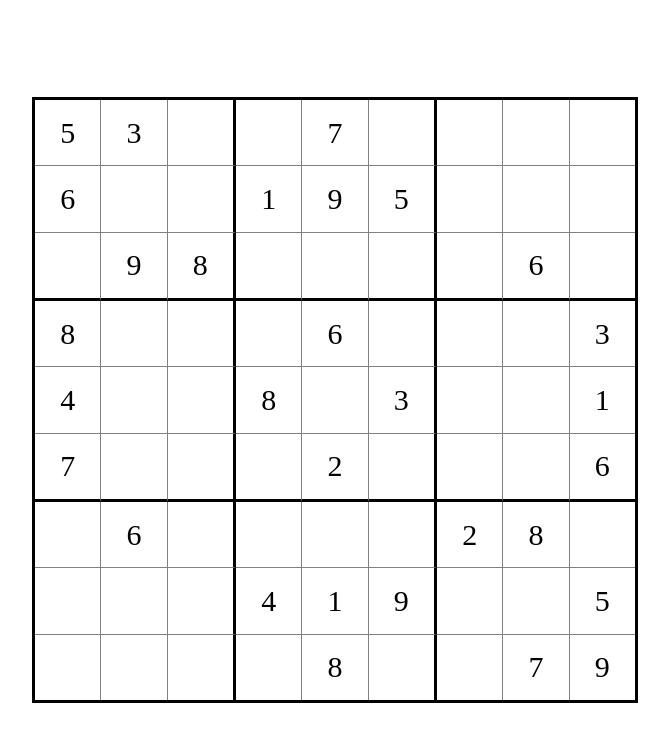
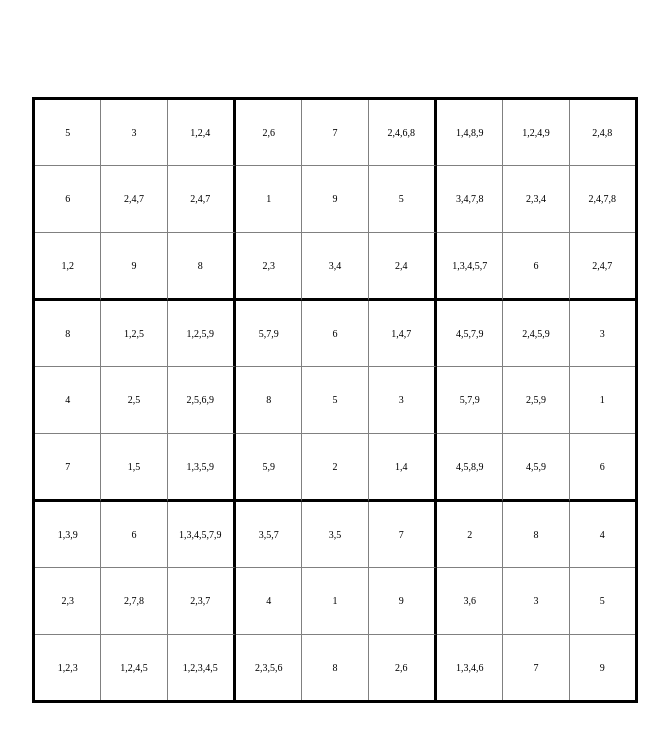
Before and after one commit to Niyaz-dev/SudokuSolver, a plain HTML site: page index.html in a window 1280 px wide. Shown: the whole page, without its empty margins (305-974 px from the left). Drawn offline with Linux system fonts and the light colour scheme.

Commit message:
find possibles

```diff
--- a/js/main.js
+++ b/js/main.js
@@ -1,23 +1,23 @@
 let puzzle = [
-    [5,3,0,0,7,0,0,0,0],
-    [6,0,0,1,9,5,0,0,0],
-    [0,9,8,0,0,0,0,6,0],
-    [8,0,0,0,6,0,0,0,3],
-    [4,0,0,8,0,3,0,0,1],
-    [7,0,0,0,2,0,0,0,6],
-    [0,6,0,0,0,0,2,8,0],
-    [0,0,0,4,1,9,0,0,5],
-    [0,0,0,0,8,0,0,7,9]];
+    [5, 3, 0, 0, 7, 0, 0, 0, 0],
+    [6, 0, 0, 1, 9, 5, 0, 0, 0],
+    [0, 9, 8, 0, 0, 0, 0, 6, 0],
+    [8, 0, 0, 0, 6, 0, 0, 0, 3],
+    [4, 0, 0, 8, 0, 3, 0, 0, 1],
+    [7, 0, 0, 0, 2, 0, 0, 0, 6],
+    [0, 6, 0, 0, 0, 0, 2, 8, 0],
+    [0, 0, 0, 4, 1, 9, 0, 0, 5],
+    [0, 0, 0, 0, 8, 0, 0, 7, 9]];
 
 let sudokuBox = document.createElement('div');
 sudokuBox.classList.add('sudoku');
 
-for(let i = 1; i<=9; i++) {
+for (let i = 1; i <= 9; i++) {
     let row = document.createElement('div');
     row.classList.add('sudoku__row')
-    for(let j = 1; j<=9; j++) {
+    for (let j = 1; j <= 9; j++) {
         let cell = document.createElement('div');
-        cell.id = `id`+`${i}` + `${j}`;
+        cell.id = `id` + `${i}` + `${j}`;
         cell.classList.add('sudoku__cell')
         row.append(cell)
     }
@@ -26,10 +26,111 @@ for(let i = 1; i<=9; i++) {
 
 document.body.append(sudokuBox);
 
-let cells = document.querySelector('.sudoku');
 
-for(let i = 0; i<puzzle.length; i ++) {
-    for(let j=0; j <puzzle[i].length; j++) {
-        cells.querySelector(`#id${i+1}${j+1}`).textContent = (puzzle[i][j] || '').toString();
+function fillSudoku() {
+    let cells = document.querySelector('.sudoku');
+    for (let i = 0; i < puzzle.length; i++) {
+        for (let j = 0; j < puzzle[i].length; j++) {
+            cells.querySelector(`#id${i + 1}${j + 1}`).textContent = (puzzle[i][j] || '').toString();
+        }
     }
 }
+
+fillSudoku();
+
+
+//находим вероятности
+for (let i = 0; i < puzzle.length; i++) {
+    for (let j = 0; j < puzzle[i].length; j++) {
+        if (puzzle[i][j] === 0) {
+            puzzle[i][j] = findPoss(puzzle, i, j)
+        }
+    }
+}
+
+function findHorizontalPos(puzzle, i, j) {
+    let numbers = Array(...Array(9)).map((item, index) => index + 1);
+    let contains = [];
+
+    puzzle[i].forEach((pItem) => {
+        if (pItem !== 0 && Number.isInteger(pItem)) contains.push(pItem)
+    })
+
+    for (let i = 0; i < numbers.length; i++) {
+        if (contains.includes(numbers[i])) numbers[i] = 0;
+    }
+
+    let possibles = [];
+    numbers.forEach(item => {
+        if (item !== 0) possibles.push(item);
+    })
+
+    return possibles;
+}
+
+function findVerticalPos(puzzle, i, j) {
+    let numbers = Array(...Array(9)).map((item, index) => index + 1);
+    let contains = [];
+
+    puzzle.forEach((pItem) => {
+        if (Number.isInteger(pItem[j])) contains.push(pItem[j])
+    })
+
+    for (let i = 0; i < numbers.length; i++) {
+        if (contains.includes(numbers[i])) numbers[i] = 0;
+    }
+    let possibles = [];
+    numbers.forEach(item => {
+        if (item !== 0) possibles.push(item);
+    })
+
+    return possibles;
+}
+
+function findBoxPos(puzzle, i, j) {
+    let numbers = Array(...Array(9)).map((item, index) => index + 1);
+    let contains = [];
+
+    let hMulty = 0;
+    let vMulty = 0;
+
+    if(i < 3) {hMulty = 0}
+    if(i>=3 && i<6) {hMulty = 1}
+    if(i>=6) {hMulty = 2}
+
+    if(j < 3) {vMulty = 0}
+    if(j>=3 && j<6) {vMulty = 1}
+    if(j>=6) {vMulty = 2}
+
+    for(let x = hMulty*3; x <(hMulty+1)*3; x++) {
+        for(let y = vMulty*3; y <(vMulty+1)*3; y++) {
+            if (Number.isInteger(puzzle[x][y])) contains.push(puzzle[x][y])
+        }
+    }
+
+    for (let i = 0; i < numbers.length; i++) {
+        if (contains.includes(numbers[i])) numbers[i] = 0;
+    }
+    let possibles = [];
+    numbers.forEach(item => {
+        if (item !== 0) possibles.push(item);
+    })
+
+    return possibles;
+}
+
+function findPoss(puzzle, i, j) {
+    let hPos = findHorizontalPos(puzzle, i, j);
+    let vPos = findVerticalPos(puzzle, i, j);
+    let bPos = findBoxPos(puzzle, i, j);
+
+    let possibles = [];
+
+    hPos.forEach(item => {
+        if(vPos.includes(item) && bPos.includes(item)) possibles.push(item);
+    })
+
+    return possibles;
+}
+
+fillSudoku();
--- a/styles/styles.css
+++ b/styles/styles.css
@@ -18,7 +18,7 @@ body {
 }
 
 .sudoku__cell {
-    font-size: 30px;
+    font-size: 10px;
     display: flex;
     justify-content: space-around;
     align-items: center;
```
